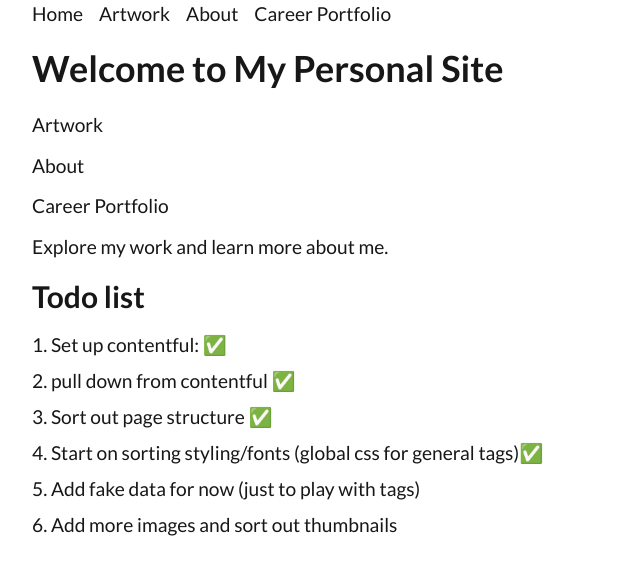
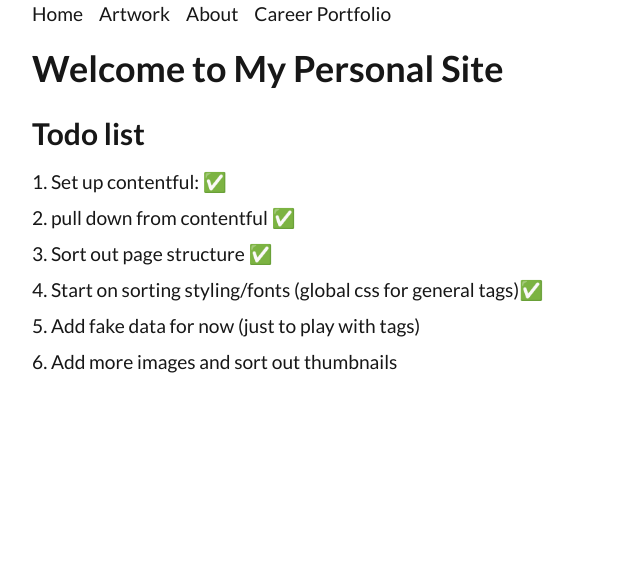
Before and after one commit to ShinyVerse/personal-site-creative, a Next.js app: page / in a window 1280 px wide. Shown: the top 574 px of the page, without its empty margins (0-640 px from the left). Built offline with nearby package versions, Linux system fonts and the light colour scheme.

Commit message:
update styles and artcard behaviour

```diff
--- a/src/app/artwork/page.tsx
+++ b/src/app/artwork/page.tsx
@@ -19,14 +19,12 @@ export default async function ArtworkPage() {
     content_type: "photo",
   });
   const photos = res.items;
-  console.log(photos[0].fields);
-
-  console.log(JSON.stringify(photos[0], null, 2));
 
   return (
     <main>
       <h1>Recent Artwork</h1>
       <p>Here are up to 5 of my latest pieces.</p>
+      <section className="grid grid-cols-1 md:grid-cols-2 gap-2">
         {photos.map((photo) => {
           const parsedPhoto = PhotoEntrySchema.safeParse(photo);
           if (!parsedPhoto.success) {
@@ -37,8 +35,8 @@ export default async function ArtworkPage() {
           const validPhoto = parsedPhoto.data;
 
           return (
-          <div key={validPhoto.sys.id}>
             <ArtworkCard
+              key={validPhoto.sys.id}
               title={validPhoto.fields.title}
               description={
                 validPhoto.fields.description.content[0].content[0].value ||
@@ -47,9 +45,9 @@ export default async function ArtworkPage() {
               imageSrc={"https:" + validPhoto.fields.image.fields.file.url}
               altText={validPhoto.fields.altText}
             />
-          </div>
           );
         })}
+      </section>
     </main>
   );
 }
--- a/src/app/components/ArtworkCard.tsx
+++ b/src/app/components/ArtworkCard.tsx
@@ -14,9 +14,8 @@ export default function ArtworkCard({
   altText = "Artwork image",
 }: ArtworkCardProps) {
   return (
-    <article className="border border-gray-300 rounded-lg p-4 flex flex-col items-center bg-white gap-5">
+    <article className="border border-gray-300 rounded-lg p-4 flex flex-col items-center bg-white ">
       <Image
-        // className="dark:invert"
         src={imageSrc}
         alt={altText}
         // width={photo.fields.thumbnail.fields.file.details.image.width}
@@ -25,7 +24,7 @@ export default function ArtworkCard({
         height={300}
         priority
       />
-      <h3 style={{ marginTop: 12 }}>{title}</h3>
+      <h3 className="mt-2">{title}</h3>
       <p>{description}</p>
     </article>
   );
--- a/src/app/page.tsx
+++ b/src/app/page.tsx
@@ -1,5 +1,3 @@
-import Link from "next/link";
-
 // export default async function Home() {
 //   const res = await client.getEntries({ content_type: "photo" });
 //   const photos = res.items;
@@ -46,20 +44,6 @@ export default async function HomePage() {
   return (
     <main>
       <h1>Welcome to My Personal Site</h1>
-      <nav>
-        <ul>
-          <li>
-            <Link href="/artwork">Artwork</Link>
-          </li>
-          <li>
-            <Link href="/about">About</Link>
-          </li>
-          <li>
-            <Link href="/career">Career Portfolio</Link>
-          </li>
-        </ul>
-      </nav>
-      <p>Explore my work and learn more about me.</p>
       <h2>Todo list</h2>
       <ol className="list-inside list-decimal text-sm/6 text-center sm:text-left font-[family-name:var(--font-geist-mono)]">
         <li>Set up contentful: ✅ </li>
--- a/tailwind.config.js
+++ b/tailwind.config.js
@@ -2,7 +2,19 @@
 module.exports = {
   content: ["./src/**/*.{js,ts,jsx,tsx}", "./app/**/*.{js,ts,jsx,tsx}"],
   theme: {
-    extend: {},
+    extend: {
+      colors: {
+        // todo, fix my colour scheme.
+        primary: "#4B3F72",
+        secondary: "#E6E6FA",
+        accent: "#FFC857",
+        muted: "#F4F4F4",
+        dark: "#0a0a0a",
+        light: "#ededed",
+        border: "#D1D5DB",
+        link: "",
+      },
+    },
   },
   plugins: [],
 };
```
Also changed, not shown: 1 other file (tests, documents, lock files or other folders). Lines whose indentation alone changed are shown as unchanged.
